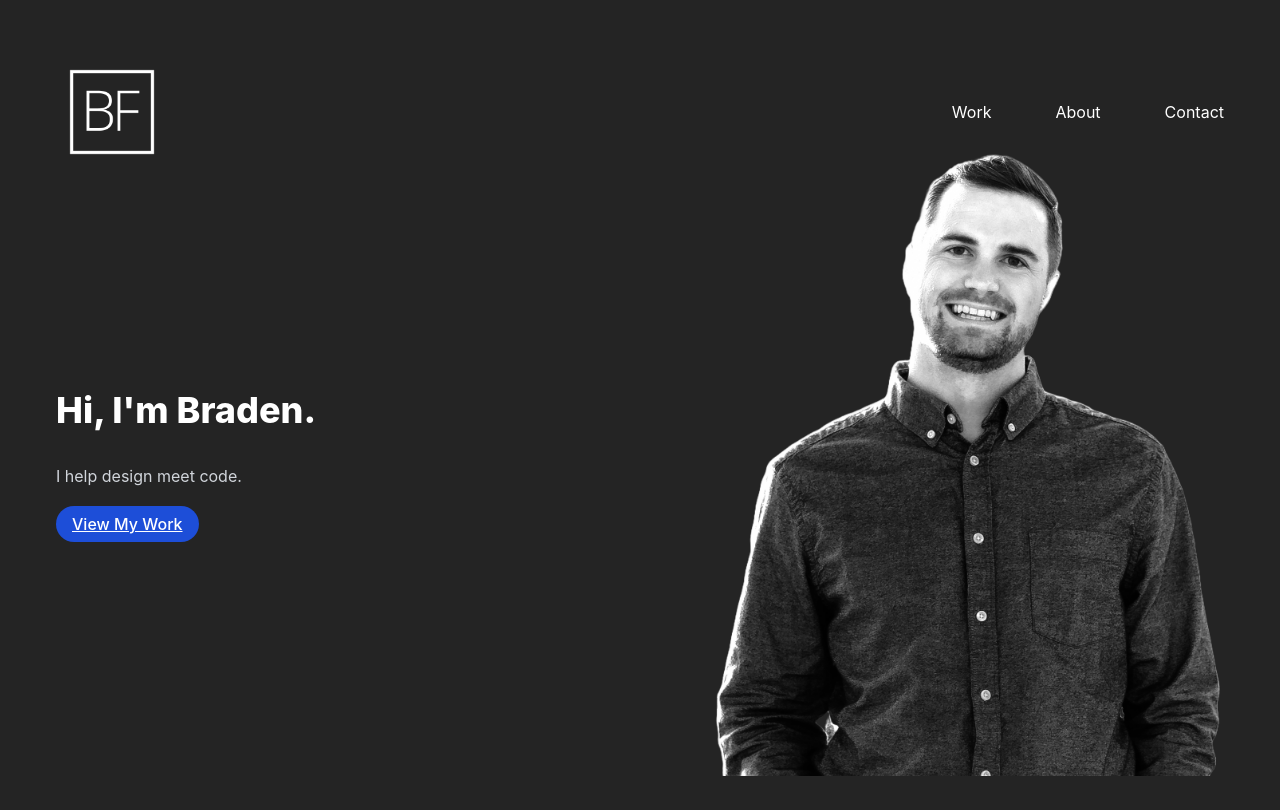
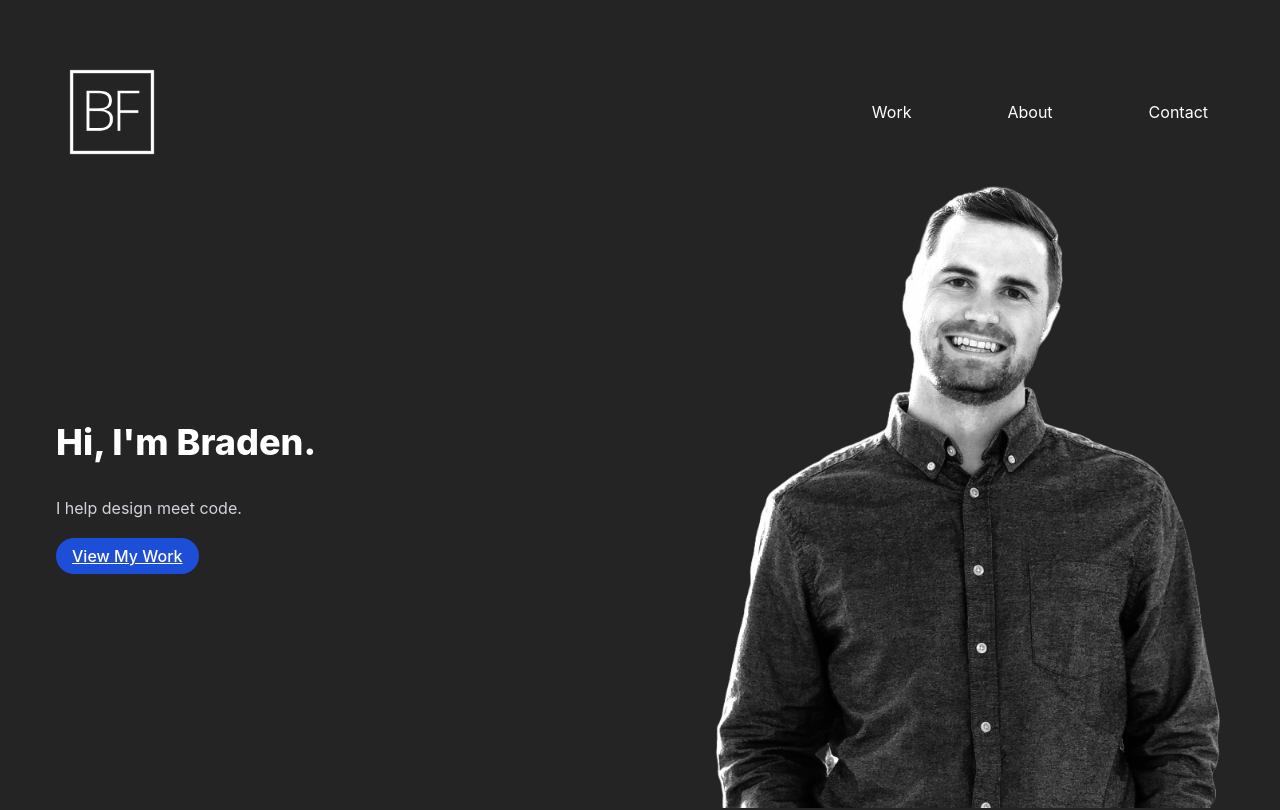
Before and after one commit to bradenfrazer/portfolio, a React (Vite) app: page / in a window 1280 px wide. Shown: the top 810 px of the page. Built offline with nearby package versions, Linux system fonts and the light colour scheme.

Commit message:
nav styling fixes

```diff
--- a/src/components/Hero.tsx
+++ b/src/components/Hero.tsx
@@ -7,7 +7,7 @@ type HeroProps = {};
 export const Hero = (props: HeroProps) => {
   const {} = props;
   return (
-    <Section className="relative top-16 items-center justify-between">
+    <Section className="relative top-24 items-center justify-between">
       <div>
         <h1>Hi, I'm Braden.</h1>
         <p>I help design meet code.</p>
--- a/src/components/Nav.tsx
+++ b/src/components/Nav.tsx
@@ -13,7 +13,10 @@ const NavItem = (props: NavItemProps) => {
   const { href, children } = props;
   return (
     <li className="m-0 text-center">
-      <a className="w-full text-black sm:text-white" href={href}>
+      <a
+        className="block w-full px-4 py-2 text-gray-950 transition hover:bg-blue-500 sm:text-white"
+        href={href}
+      >
         {children}
       </a>
     </li>
@@ -24,7 +27,7 @@ export const Nav = () => {
   const [isNavExpanded, setIsNavExpanded] = useState(false);
 
   return (
-    <nav className="container absolute z-10 flex w-full max-w-screen-xl justify-between px-5 py-8 md:p-14">
+    <nav className="container absolute z-10 flex w-full max-w-screen-xl justify-between px-5 py-4 md:p-14">
       <a className="w-16 sm:w-28" href="/">
         <picture>
           <source media="(min-width: 768px)" srcSet={logoFull} />
@@ -43,7 +46,7 @@ export const Nav = () => {
         </button>
         <ul
           className={cx(
-            "absolute left-0 top-16 w-full flex-col gap-16 border-t border-black bg-white sm:relative sm:top-0 sm:flex sm:flex-row sm:border-0 sm:bg-transparent",
+            "absolute left-0 top-24 w-full flex-col divide-y divide-blue-500 bg-blue-400 text-gray-950 sm:relative sm:top-0 sm:flex sm:flex-row sm:gap-16 sm:divide-y-0 sm:bg-transparent",
             isNavExpanded ? "flex" : "hidden",
           )}
         >
```
